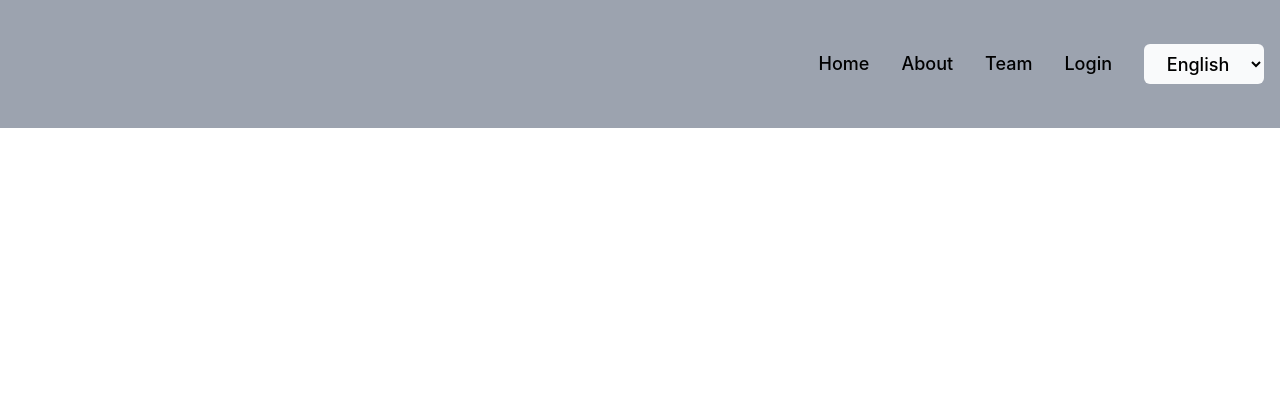
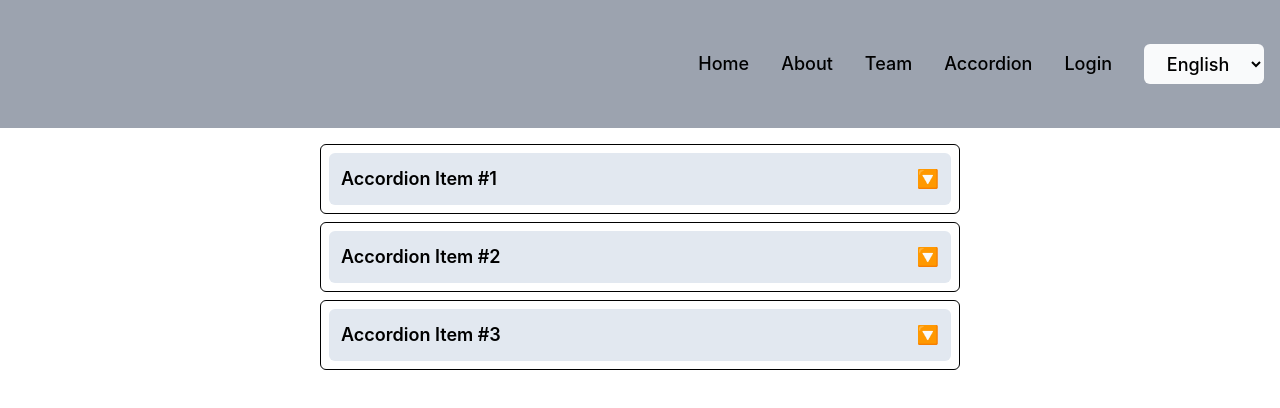
Before and after one commit to pank5214/Namaste-FSD, a React (Create React App) app in the folder LLD/app/: page /accordion in a window 1280 px wide. Shown: the top 408 px of the page. Built offline with nearby package versions, Linux system fonts and the light colour scheme.

Commit message:
accordion

```diff
--- a/LLD/app/src/App.js
+++ b/LLD/app/src/App.js
@@ -5,6 +5,7 @@ import { BrowserRouter, Route, Routes } from "react-router-dom";
 import Team from "./Components/Team";
 import Login from "./Components/Login";
 import ProtectedRoutes from "./Components/ProtectedRoutes";
+import Accordion from "./Components/Accordion";
 
 function App() {
   return (
@@ -15,6 +16,7 @@ function App() {
         <Route element={<ProtectedRoutes />}>
           <Route path="/team" element={<Team />}></Route>
         </Route>
+        <Route path="/accordion" element={<Accordion />}></Route>
         <Route path="/login" element={<Login />}></Route>
       </Routes>
     </BrowserRouter>
--- /dev/null
+++ b/LLD/app/src/Components/Accordion.js
@@ -0,0 +1,25 @@
+import React, { useState } from "react";
+import AccordionItem from "./AccordionItem";
+import { AccordionData } from "../utils/constants";
+
+const Accordion = () => {
+  const [showIndex, setShowIndex] = useState(null);
+  return (
+    <div className="w-1/2 m-auto my-4">
+      {AccordionData.map((data, index) => (
+        <AccordionItem
+          key={index}
+          title={data.title}
+          body={data.body}
+          isOpen={index === showIndex ? true : false}
+          setIsOpen={() => setShowIndex(index === showIndex ? null : index)}
+          // setIsOpen={() => {
+          //   index === showIndex ? setShowIndex(null) : setShowIndex(index);
+          // }}
+        />
+      ))}
+    </div>
+  );
+};
+
+export default Accordion;
--- /dev/null
+++ b/LLD/app/src/Components/AccordionItem.js
@@ -0,0 +1,21 @@
+import React from "react";
+
+const AccordionItem = ({ title, body, isOpen, setIsOpen }) => {
+  return (
+    <div className="border border-black p-2 rounded-md my-2">
+      <div
+        className="flex justify-between bg-slate-200 p-3 rounded-md font-semibold text-lg cursor-pointer"
+        // onClick={() => {
+        //   setIsOpen((isOpen) => !isOpen);
+        // }}
+        onClick={() => setIsOpen(!isOpen)}
+      >
+        <span>{title}</span>
+        <span>🔽</span>
+      </div>
+      {isOpen && <p className="text-lg font-normal">{body}</p>}
+    </div>
+  );
+};
+
+export default AccordionItem;
--- a/LLD/app/src/Components/Header.js
+++ b/LLD/app/src/Components/Header.js
@@ -13,6 +13,8 @@ const Header = () => {
 
         <Link to={"/team"}>Team</Link>
 
+        <Link to={"/accordion"}>Accordion</Link>
+
         <Link to={"/login"}>Login</Link>
         <select
           className="w-auto px-2 h-10 text-center rounded-md bg-gray-50"
@@ -26,7 +28,7 @@ const Header = () => {
         </select>
       </div>
       <Routes>
-        <Route path={"/about"} element={<About lang={lang}/>}></Route>
+        <Route path={"/about"} element={<About lang={lang} />}></Route>
       </Routes>
     </div>
   );
--- /dev/null
+++ b/LLD/app/src/utils/constants.js
@@ -0,0 +1,14 @@
+export const AccordionData = [
+  {
+    title: "Accordion Item #1",
+    body: "This is the first item's accordion body. It is shown by default, until the collapse plugin adds the appropriate classes that we use to style each element. These classes control the overall appearance, as well as the showing and hiding via CSS transitions. You can modify any of this with custom CSS or overriding our default variables. It's also worth noting that just about any HTML can go within the .accordion-body, though the transition does limit overflow.",
+  },
+  {
+    title: "Accordion Item #2",
+    body: "This is the first item's accordion body. It is shown by default, until the collapse plugin adds the appropriate classes that we use to style each element. These classes control the overall appearance, as well as the showing and hiding via CSS transitions. You can modify any of this with custom CSS or overriding our default variables. It's also worth noting that just about any HTML can go within the .accordion-body, though the transition does limit overflow.",
+  },
+  {
+    title: "Accordion Item #3",
+    body: "This is the first item's accordion body. It is shown by default, until the collapse plugin adds the appropriate classes that we use to style each element. These classes control the overall appearance, as well as the showing and hiding via CSS transitions. You can modify any of this with custom CSS or overriding our default variables. It's also worth noting that just about any HTML can go within the .accordion-body, though the transition does limit overflow.",
+  },
+];
```
